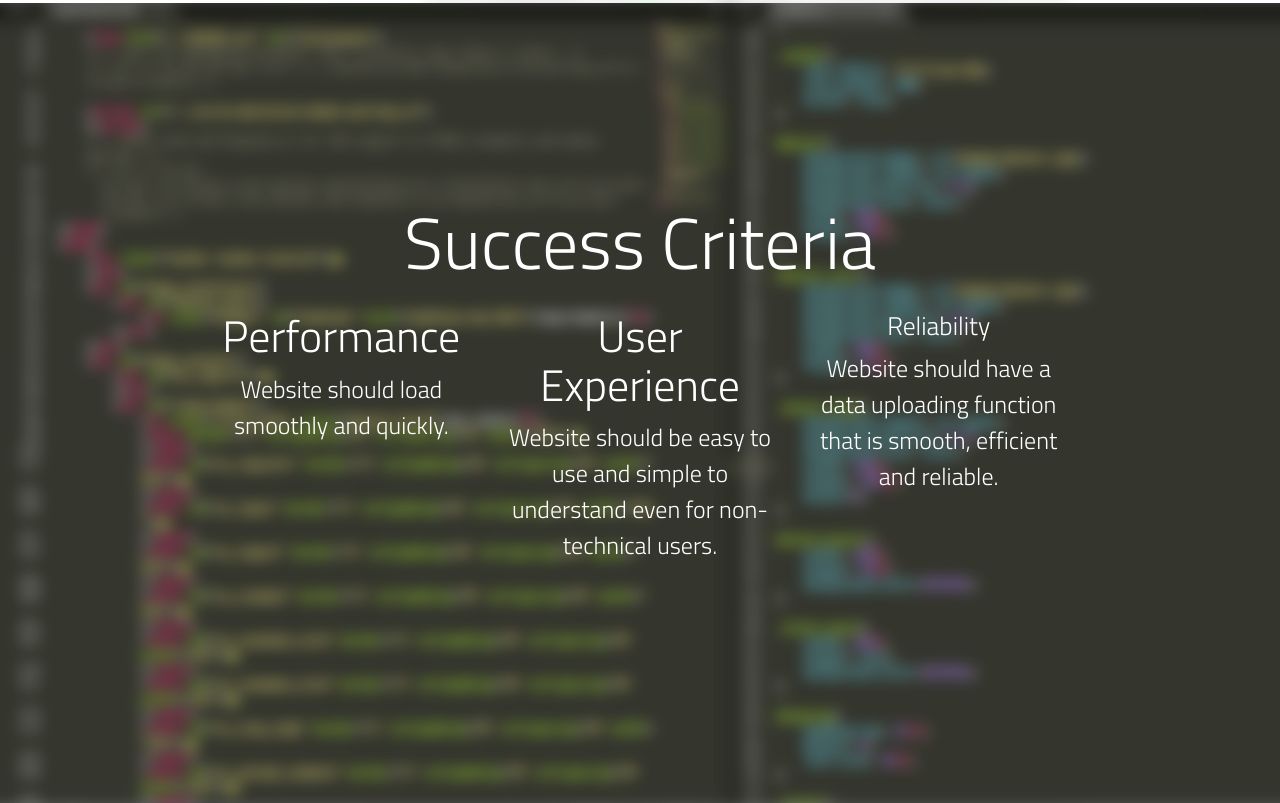
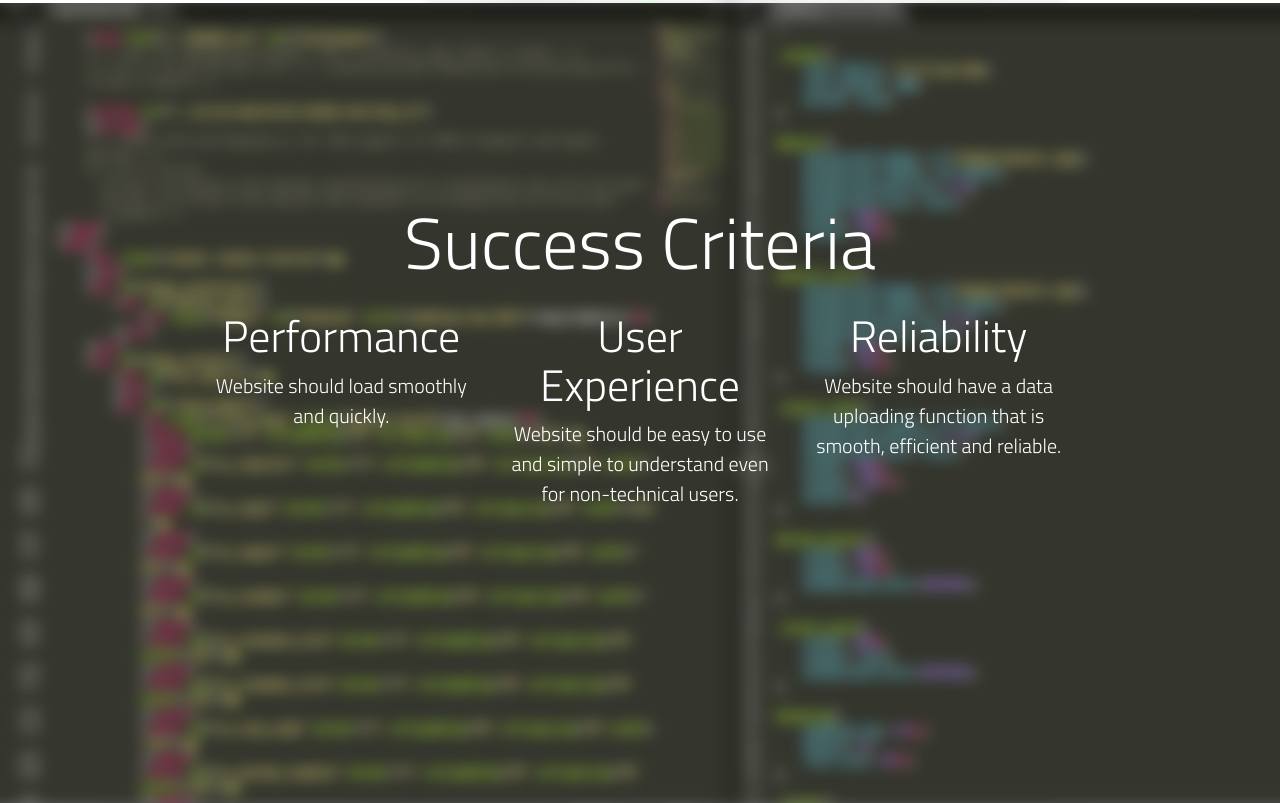
Before and after one commit to UCL-CS35/project-website, a plain HTML site: page pages/background.html in a window 1280 px wide. Shown: the part 4017-4820 px from the top of the page. Drawn offline with nearby package versions, Linux system fonts and the light colour scheme; a script that the page names is missing; a web font is replaced by a local one.

Commit message:
Update Background page

```diff
--- a/pages/background.html
+++ b/pages/background.html
@@ -10,7 +10,7 @@
    <!-- The above 3 meta tags *must* come first in the head; any other head content must come *after* these tags -->
    <meta name="description" content="">
    <meta name="author" content="">
-   <link rel="icon" href="../../favicon.ico">
+   <link rel="icon" href="../favicon.ico">
 
   <title>Neurocinematics | Background</title>
 
@@ -97,15 +97,15 @@
         <div class="row" style="color:#fff;width:70%;margin-left:15%;">
           <div class="col-md-12 col-lg-4">
             <h3 class="name" style="font-size:5.5vh;text-align:center;">Performance</h3>
-            <p class="body_text" style="text-align:center;font-size:24px;">Website should load smoothly and quickly.</p>
+            <p class="body_text" style="text-align:center;font-size:20px;">Website should load smoothly and quickly.</p>
           </div>
           <div class="col-md-12 col-lg-4">
             <h3 class="name" style="font-size:5.5vh;text-align:center;">User Experience</h3>
-            <p class="body_text" style="text-align:center;font-size:24px;">Website should be easy to use and simple to understand even for non-technical users.</p>
+            <p class="body_text" style="text-align:center;font-size:20px;">Website should be easy to use and simple to understand even for non-technical users.</p>
           </div>
           <div class="col-md-12 col-lg-4">
-            <h3 class="name" style="font-size:5.5;text-align:center;">Reliability</h3>
-            <p class="body_text" style="text-align:center;font-size:24px;">Website should have a data uploading function that is smooth, efficient and reliable.</p>
+            <h3 class="name" style="font-size:5.5vh;text-align:center;">Reliability</h3>
+            <p class="body_text" style="text-align:center;font-size:20px;">Website should have a data uploading function that is smooth, efficient and reliable.</p>
           </div>
         </div>
       </div>
```
